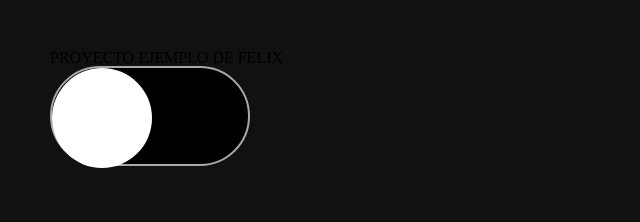
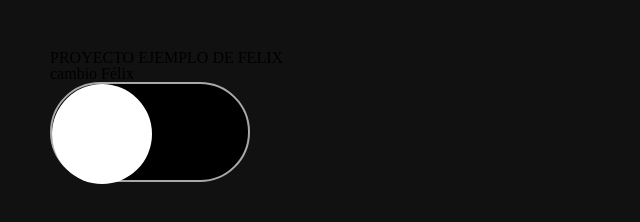
Before and after one commit to fContera/primerProyecto, a plain HTML site: page index.html in a window 1280 px wide. Shown: the whole page, without its empty margins (0-640 px from the left). Drawn offline with Linux system fonts and the light colour scheme.

Commit message:
cambio Félix

```diff
--- a/index.html
+++ b/index.html
@@ -11,6 +11,9 @@
 	<h1>
 		PROYECTO EJEMPLO DE FELIX
 	</h1>
+	<h2>
+		cambio Félix
+	</h2>
 
 	<label class="btn">
 		<input type="checkbox" class="check" name="">
```
